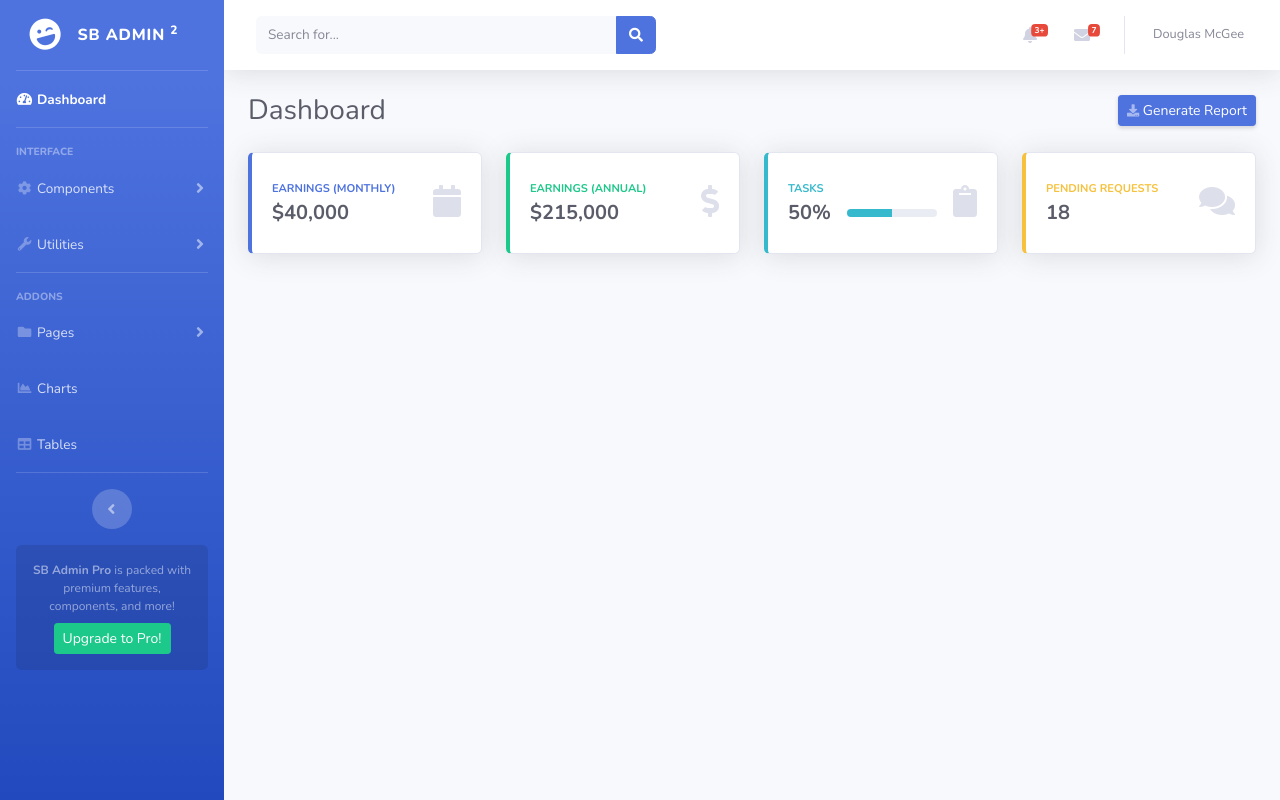
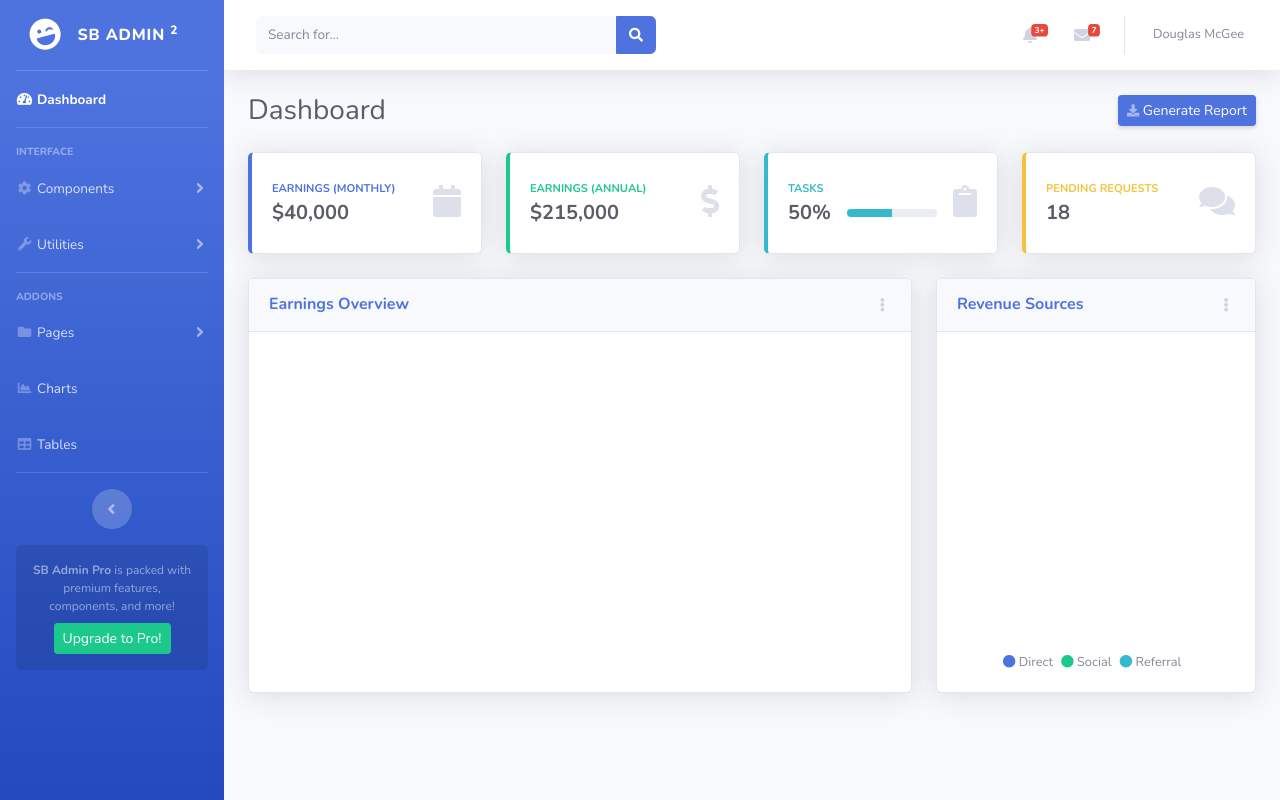
Before and after one commit to santhosh8857/admin-homepage, a React (Create React App) app: page / in a window 1280 px wide. Built offline with nearby package versions, Linux system fonts and the light colour scheme.

Commit message:
added chart

```diff
--- a/src/App.js
+++ b/src/App.js
@@ -1,5 +1,6 @@
 import "./App.css";
-import Dashboard from "./components/Dashboard";
+import Chart from "./components/Chart";
+import Dashboard from "./components/Dashboard/Dashboard";
 import Footer from "./components/Footer";
 import Header from "./components/Header";
 import Navbar from "./components/Navbar/Navbar";
@@ -14,6 +15,7 @@ function App() {
             <Header />
             <div class="container-fluid">
               <Dashboard />
+              <Chart />
             </div>
           </div>
         </div>
--- /dev/null
+++ b/src/components/Chart.js
@@ -0,0 +1,110 @@
+import React from "react";
+
+const Chart = () => {
+  return (
+    <div class="row">
+      {/* Area Chart */}
+      <div class="col-xl-8 col-lg-7">
+        <div class="card shadow mb-4">
+          {/* Card Header - Dropdown */}
+          <div class="card-header py-3 d-flex flex-row align-items-center justify-content-between">
+            <h6 class="m-0 font-weight-bold text-primary">Earnings Overview</h6>
+            <div class="dropdown no-arrow">
+              <a
+                class="dropdown-toggle"
+                href="#"
+                role="button"
+                id="dropdownMenuLink"
+                data-toggle="dropdown"
+                aria-haspopup="true"
+                aria-expanded="false"
+              >
+                <i class="fas fa-ellipsis-v fa-sm fa-fw text-gray-400"></i>
+              </a>
+              <div
+                class="dropdown-menu dropdown-menu-right shadow animated--fade-in"
+                aria-labelledby="dropdownMenuLink"
+              >
+                <div class="dropdown-header">Dropdown Header:</div>
+                <a class="dropdown-item" href="#">
+                  Action
+                </a>
+                <a class="dropdown-item" href="#">
+                  Another action
+                </a>
+                <div class="dropdown-divider"></div>
+                <a class="dropdown-item" href="#">
+                  Something else here
+                </a>
+              </div>
+            </div>
+          </div>
+          {/* Card Body */}
+          <div class="card-body">
+            <div class="chart-area">
+              <canvas id="myAreaChart"></canvas>
+            </div>
+          </div>
+        </div>
+      </div>
+
+      {/* Pie Chart */}
+      <div class="col-xl-4 col-lg-5">
+        <div class="card shadow mb-4">
+          {/* Card Header - Dropdown */}
+          <div class="card-header py-3 d-flex flex-row align-items-center justify-content-between">
+            <h6 class="m-0 font-weight-bold text-primary">Revenue Sources</h6>
+            <div class="dropdown no-arrow">
+              <a
+                class="dropdown-toggle"
+                href="#"
+                role="button"
+                id="dropdownMenuLink"
+                data-toggle="dropdown"
+                aria-haspopup="true"
+                aria-expanded="false"
+              >
+                <i class="fas fa-ellipsis-v fa-sm fa-fw text-gray-400"></i>
+              </a>
+              <div
+                class="dropdown-menu dropdown-menu-right shadow animated--fade-in"
+                aria-labelledby="dropdownMenuLink"
+              >
+                <div class="dropdown-header">Dropdown Header:</div>
+                <a class="dropdown-item" href="#">
+                  Action
+                </a>
+                <a class="dropdown-item" href="#">
+                  Another action
+                </a>
+                <div class="dropdown-divider"></div>
+                <a class="dropdown-item" href="#">
+                  Something else here
+                </a>
+              </div>
+            </div>
+          </div>
+          {/* Card Body */}
+          <div class="card-body">
+            <div class="chart-pie pt-4 pb-2">
+              <canvas id="myPieChart"></canvas>
+            </div>
+            <div class="mt-4 text-center small">
+              <span class="mr-2">
+                <i class="fas fa-circle text-primary"></i> Direct
+              </span>
+              <span class="mr-2">
+                <i class="fas fa-circle text-success"></i> Social
+              </span>
+              <span class="mr-2">
+                <i class="fas fa-circle text-info"></i> Referral
+              </span>
+            </div>
+          </div>
+        </div>
+      </div>
+    </div>
+  );
+};
+
+export default Chart;
```
Also changed, not shown: src/components/Dashboard/Card.js (renamed from src/components/Card.js), src/components/Dashboard/Dashboard.js (renamed from src/components/Dashboard.js).
